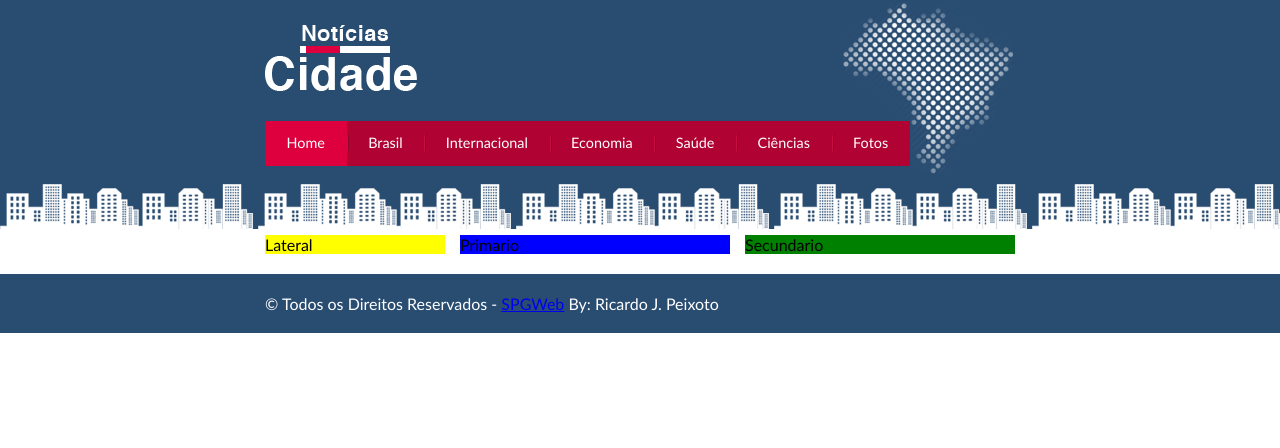
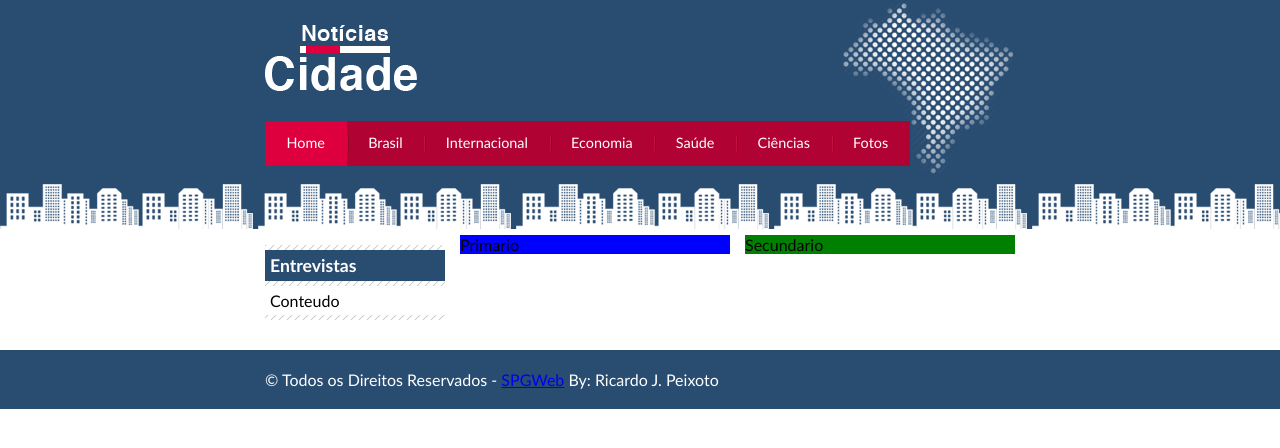
Before and after one commit to jricardop3/noticiascidade, a plain HTML site: page index.html in a window 1280 px wide. Drawn offline with Linux system fonts and the light colour scheme.

Commit message:
parte 4
configuração de caixas para o layout.
e titulos das caixas no h2.

```diff
--- a/css/estilo.css
+++ b/css/estilo.css
@@ -76,12 +76,26 @@ body.fotos #navegacao a#fotos {
 	margin-top: 60px;
 	background: #f5f5f5;
 }
-
+#lateral {
+	width: 180px;
+	float: left;
+	margin: 0 0 20px -750px;
+}
 #primario {
 	width: 270px;
 	float: left;
 	background: blue;
 	margin: 0 0 20px 195px;
+}
+#duas-colunas #primario {
+	width: 555px;
+	background: blue;
+	margin: 0 0 20px 195px;
+}
+#uma-colunas #primario {
+	width: 555px;
+	background: blue;
+	margin: 0 0 20px 0;
 }
 #secundario {
 	width: 270px;
@@ -89,12 +103,24 @@ body.fotos #navegacao a#fotos {
 	background: green;
 	margin: 0 0 20px 15px;
 }
-#lateral {
-	width: 180px;
-	float: left;
-	background: yellow;
-	margin: 0 0 20px -750px;
-}
+/*********************************************************
+ ******   Caixa */
+ .caixa {
+ 	background: #f3f3f3 url(../img/fundo-caixa.png);
+ 	margin: 10px 0;
+ 	padding: 5px 0 ;
+ }
+ h2 {
+ 	font-size: 1.1em;
+ 	background: #294c71;
+ 	color: #fff;
+ 	padding: 5px;
+ }
+ .caixa-conteudo {
+ 	background: #fff;
+ 	padding: 5px;
+ 	margin-top: 5px;
+ }
 #container-rodape {
 	background: #294c71;
 	padding: 20px;
--- a/index.html
+++ b/index.html
@@ -6,7 +6,7 @@
 	<title>Noticias Cidade - Seu site de notícias</title>
 	<link rel="stylesheet" type="text/css" href="css/estilo.css">
 </head>
-<body class="home">
+<body id="tres-colunas" class="home">
 	<div id="container">
 		<div id="topo">
 			<h1 class="logo">Noticias cidade</h1>
@@ -23,7 +23,16 @@
 		<div id="conteudo">
 			<div id="primario">Primario</div>
 			<div id="secundario">Secundario</div>
-			<div id="lateral">Lateral</div>
+			<!-- inicio coluna lateral -->
+			<div id="lateral">
+				<div class="caixa">
+					<h2>Entrevistas</h2>
+					<div class="caixa-conteudo">
+						Conteudo
+					</div>
+				</div>
+
+			</div>
 		</div>
 	</div>
 	<div id="container-rodape" style="clear: both;">
```
